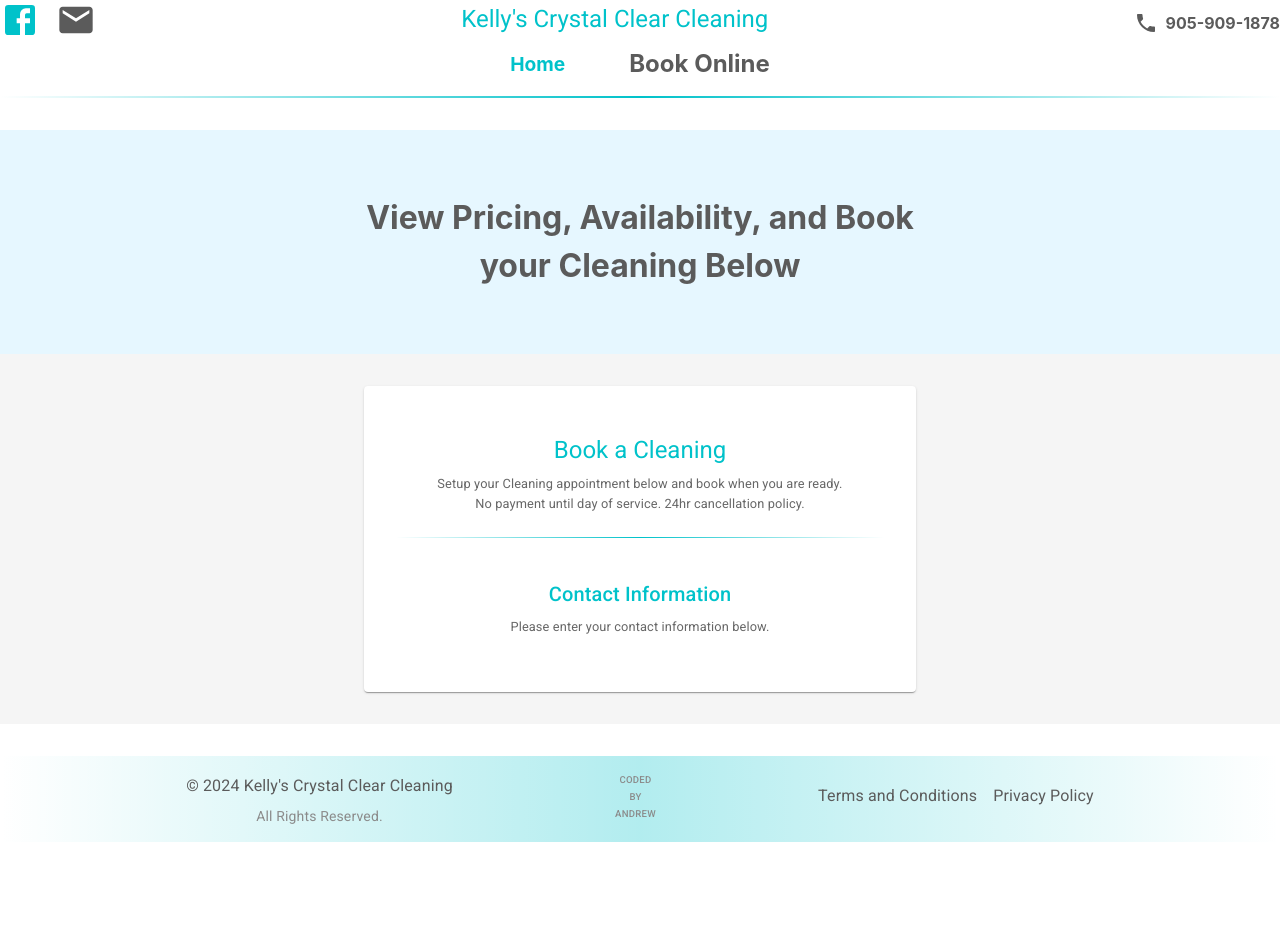
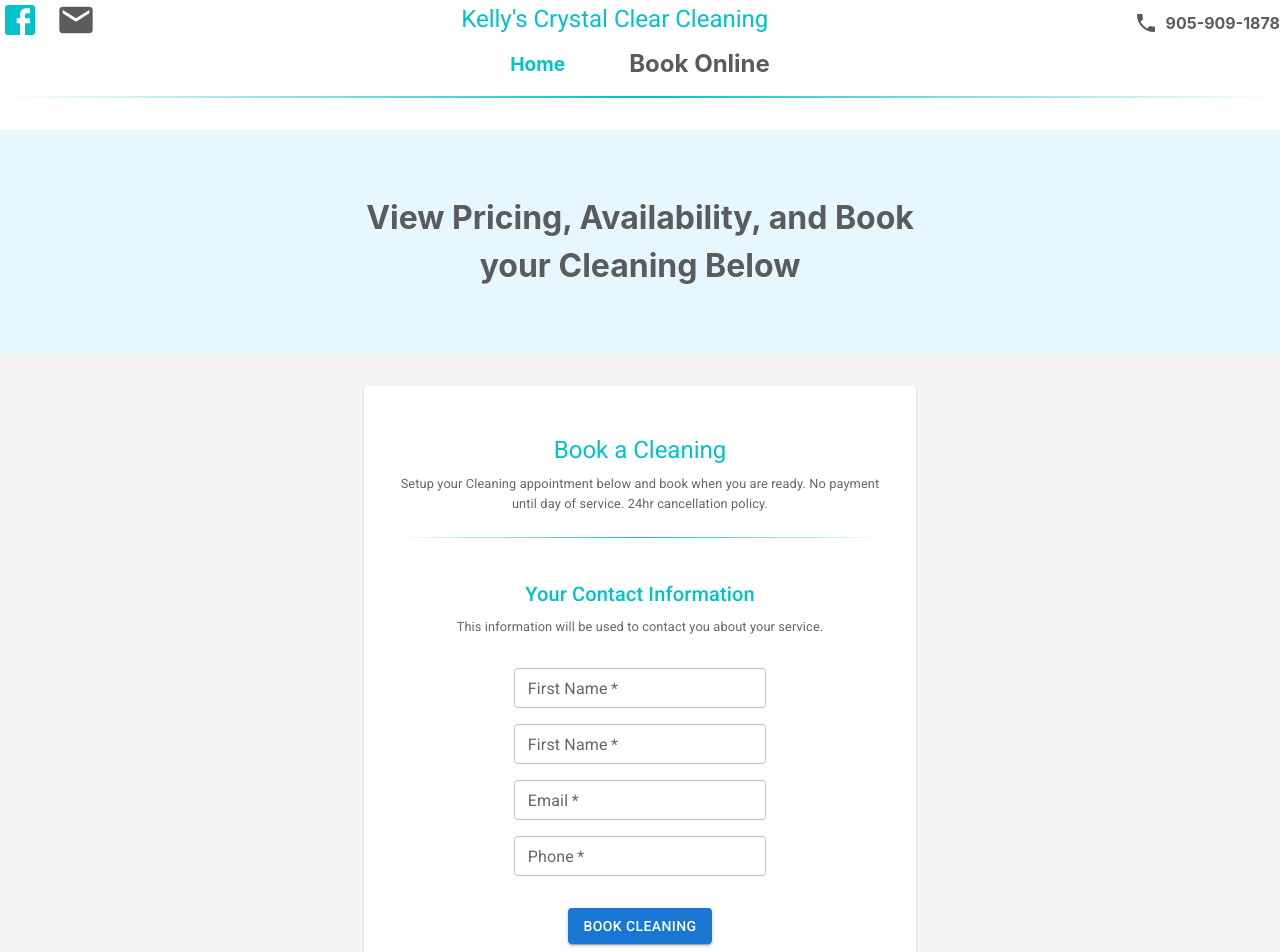
Before and after one commit to derethan/kellyscleaning, a React (Vite) app: page /Booking in a window 1280 px wide. Shown: the top 952 px of the page. Before the commit the page ends 842 px from the top, so only its background shows below. Built offline with nearby package versions, Linux system fonts and the light colour scheme.

Commit message:
Add form validation and submission handling to BookingForm component

```diff
--- a/src/components/BookingForm.jsx
+++ b/src/components/BookingForm.jsx
@@ -1,53 +1,143 @@
-import { Container, Box, Typography, Card } from '@mui/material';
+import { useState } from 'react';
+
+import { Container, Box, Typography, Card, Button } from '@mui/material';
+
+import TextField from '@mui/material/TextField';
 
 import Divider from './Divider';
+import CardHeader1 from './CardHeader1';
+import ContactInfoForm from './ContactInfoForm';
+
 
 const BookingForm = () => {
+
+    // Setup Form Data State
+    const [formData, setFormData] = useState({
+        firstName: '',
+        lastName: '',
+        email: '',
+        phone: '',
+        address: '',
+        apt: '',
+        city: '',
+        date: '',
+        time: '',
+        notes: '',
+    });
+
+
+    // Handle Form Data Change
+    const handleChange = (e) => {
+        const { name, value } = e.target;
+        setFormData((prevState) => ({...prevState, [name]: value}));
+    }
+
+    // Setup Form Errors State
+    const [formErrors, setErrors] = useState({});
+
+    // List of required fields
+    const requiredFields = ['firstName', 'lastName', 'email', 'phone'];
+
+
+    // Validate Form Data
+    const validateForm = () => {
+        const errors = {};
+
+        // For each field, check if it's empty, and if so add an error
+        requiredFields.forEach((key) => {
+
+            if (!formData[key]) {
+                errors[key] = `Field cannot be empty`;
+            }
+        });
+
+        // Set the errors state
+        setErrors(errors);
+
+        // Return true if no errors
+        return Object.keys(errors).length === 0;
+    }
+
+    // Handle Form Submission
+    const handleSubmit = (e) => {
+        e.preventDefault();
+
+        // If the form is valid, log the form data
+        if (validateForm()) {
+            console.log(formData);
+        }
+
+        // Otherwise, log the errors
+        else {
+            console.log (formErrors)
+        }
+
+    }
+
     return (
         <Container maxWidth="sm" sx={{
             padding: '2rem',
         }}>
 
-
             <Card sx={{
                 padding: '2rem',
                 width: '100%'
             }}>
-
-                <Box sx={{marginBottom: '1.5rem'}}>
-                    <Typography variant="h5" gutterBottom sx={{
-                        color: 'var(--color-primary)',
-                        paddingTop: '1rem',
-                        }}>
-                        Book a Cleaning
-                    </Typography>
-                    <Typography sx={{
-                        mb: 1.5,
-                        fontSize: '0.8rem',
-                        }}
-                        color="text.secondary">
-                        Setup your Cleaning appointment below and book when you are ready.<br />
-                        No payment until day of service. 24hr cancellation policy.
-                    </Typography>
-                </Box>
+                <CardHeader1 varient='h5'
+                primaryText='Book a Cleaning'
+                subText='Setup your Cleaning appointment below and book when you are ready.
+                  No payment until day of service. 24hr cancellation policy. '/>
 
                 <Divider />
 
-                <Box sx={{marginBottom: '1.5rem'}}>
-                    <Typography variant="h6" gutterBottom sx={{
-                        color: 'var(--color-primary)',
-                        paddingTop: '1rem',
+                {/* Form Content Begins Here */}
+
+                <Box component="form" onSubmit={handleSubmit} noValidate sx={{
+                    '& .MuiTextField-root': { m: 1, width: '25ch'},
+                    }}>
+
+
+                    <ContactInfoForm formData={formData} handleChange={handleChange} formErrors={formErrors} />
+
+
+                    <Button variant="contained"
+                        type='submit'
+                        >
+                        Book Cleaning
+                    </Button>
+
+                    {/* <Box sx={{
+                        marginBottom: '1.5rem',
+                        '& .MuiTextField-root': { m: 1, width: '25ch'},
                         }}>
-                        Contact Information
-                    </Typography>
-                    <Typography sx={{
-                        mb: 1.5,
-                        fontSize: '0.8rem',
-                        }}
-                        color="text.secondary">
-                        Please enter your contact information below.
-                    </Typography>
+
+                        <CardHeader1 varient='h6'
+                        primaryText='Where would you like us to clean?'
+                        subText='Please provide the address of the location you would like us to clean.'
+                        />
+
+
+                        <TextField required fullWidth id="outlined-basic" label="Address" variant="outlined" /> <br />
+                        <TextField id="outlined-basic" label="Apt/Suite #" variant="outlined" />
+                        <TextField required id="outlined-basic" label="City" variant="outlined" />
+                    </Box> */}
+
+
+
+{/*
+                    <Box sx={{
+                        marginBottom: '1.5rem',
+                        }}>
+                        <CardHeader1 varient='h6'
+                        primaryText='When would you like us to clean?'
+                        subText='Please select an available date and time for your cleaning.
+                        If you cannot find a time that works for you, please contact us and we will do our best to accomodate you.'
+                        />
+
+
+                    </Box> */}
                 </Box>
+
 
             </Card>
         </Container>
--- /dev/null
+++ b/src/components/CardHeader1.jsx
@@ -0,0 +1,23 @@
+import { Box, Typography } from '@mui/material';
+
+const CardHeader1 = ({ varient, primaryText, subText }) => {
+    return (
+        <Box sx={{marginBottom: '1.5rem'}}>
+        <Typography variant={varient} gutterBottom sx={{
+            color: 'var(--color-primary)',
+            paddingTop: '1rem',
+            }}>
+            {primaryText}
+        </Typography>
+        <Typography sx={{
+            mb: 1.5,
+            fontSize: '0.8rem',
+            }}
+            color="text.secondary">
+            {subText}
+        </Typography>
+    </Box>
+    )
+}
+
+export default CardHeader1;
--- /dev/null
+++ b/src/components/ContactInfoForm.jsx
@@ -0,0 +1,101 @@
+
+// Import dependencies
+import { Box, TextField } from '@mui/material';
+
+import CardHeader1 from './CardHeader1';
+
+
+// Import prop types
+import PropTypes from 'prop-types';
+
+
+
+// Create ContactInfoForm component
+const ContactInfoForm = ({ formData, handleChange, formErrors }) => {
+    return (
+        <Box sx={{
+            marginBottom: '1.5rem',
+            }}>
+
+            <CardHeader1 varient='h6'
+            primaryText='Your Contact Information'
+            subText='This information will be used to contact you about your service.'
+            />
+
+            <TextField
+                required
+
+                name='firstName'
+                value={formData.firstName}
+                onChange={handleChange}
+
+                id="outlined-basic"
+                label="First Name"
+                variant="outlined"
+                size='small'
+
+                error={!!formErrors.firstName} // The error prop is true when there's an error for firstName
+                helperText={formErrors.firstName} // The helperText prop is the error message for firstName
+            />
+
+            <TextField
+                required
+
+                name='lastName'
+                value={formData.lastName}
+                onChange={handleChange}
+
+                id="outlined-basic"
+                label="First Name"
+                variant="outlined"
+                size='small'
+
+                error={!!formErrors.lastName} // The error prop is true when there's an error for firstName
+                helperText={formErrors.lastName} // The helperText prop is the error message for firstName
+            />
+
+            <TextField
+                required
+
+                name='email'
+                value={formData.email}
+                onChange={handleChange}
+
+                id="outlined-basic"
+                label="Email"
+                variant="outlined"
+                size='small'
+
+                error={!!formErrors.email} // The error prop is true when there's an error for firstName
+                helperText={formErrors.email} // The helperText prop is the error message for firstName
+            />
+
+            <TextField
+                required
+
+                name='phone'
+                value={formData.phone}
+                onChange={handleChange}
+
+                id="outlined-basic"
+                label="Phone"
+                variant="outlined"
+                size='small'
+
+                error={!!formErrors.phone} // The error prop is true when there's an error for firstName
+                helperText={formErrors.phone} // The helperText prop is the error message for firstName
+            />
+
+        </Box>
+    )
+}
+
+
+// Props validation
+ContactInfoForm.propTypes = {
+    formData: PropTypes.object.isRequired,
+    handleChange: PropTypes.func.isRequired,
+    formErrors: PropTypes.object.isRequired,
+}
+
+export default ContactInfoForm;
--- a/src/components/SiteFooter.jsx
+++ b/src/components/SiteFooter.jsx
@@ -24,6 +24,7 @@ const SiteFooter = () => {
                 left: 0,
 
                 padding: '1rem',
+                marginTop: 0,
 
             }}>
 
```
